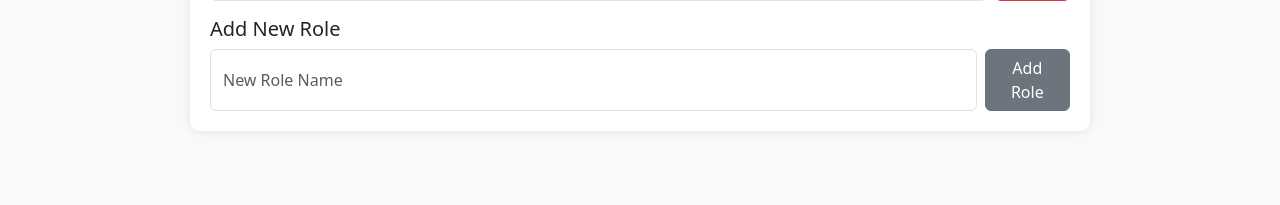
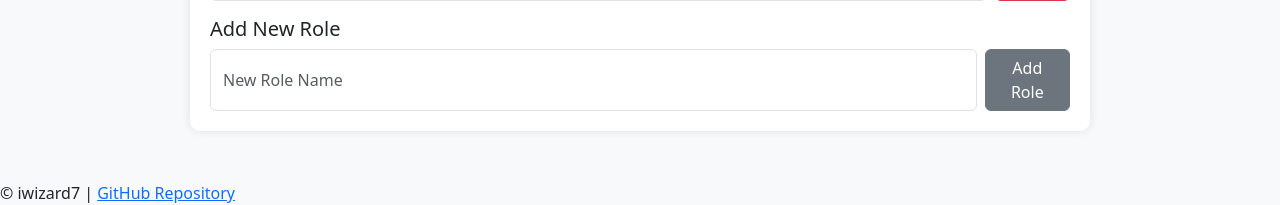
Before and after one commit to iwizard7/zeppelin_user_mgmnt, a Flask app: page /dashboard in a window 1280 px wide. Shown: the part 811-1016 px from the top of the page. Before the commit the page ends 922 px from the top, so only its background shows below. Run offline with Flask 3, Linux system fonts and the light colour scheme; the visitor is signed in with stand-in values (Sample User, id 1).

Commit message:
add copyright

```diff
--- a/templates/dashboard.html
+++ b/templates/dashboard.html
@@ -87,5 +87,8 @@
             <button type="submit" class="btn btn-secondary">Add Role</button>
         </form>
     </div>
+    <footer>
+        &copy; iwizard7 | <a href="https://github.com/iwizard7/zeppelin_user_mgmnt" target="_blank">GitHub Repository</a>
+    </footer>
 </body>
 </html>
```
